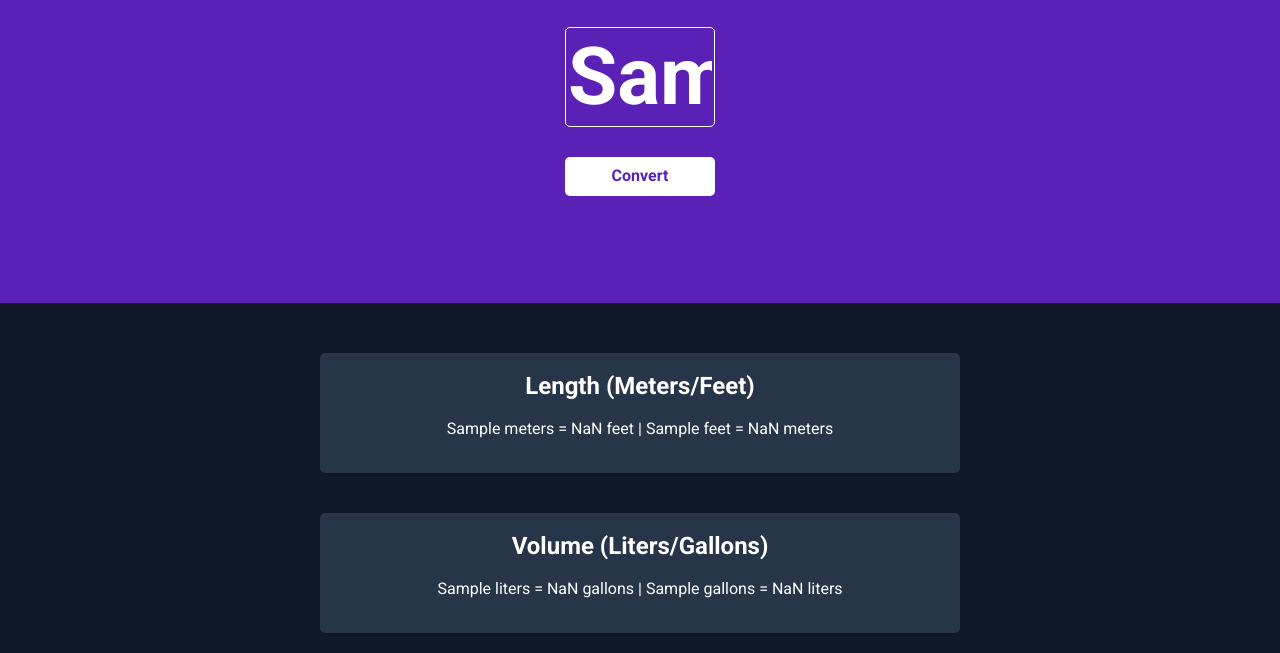
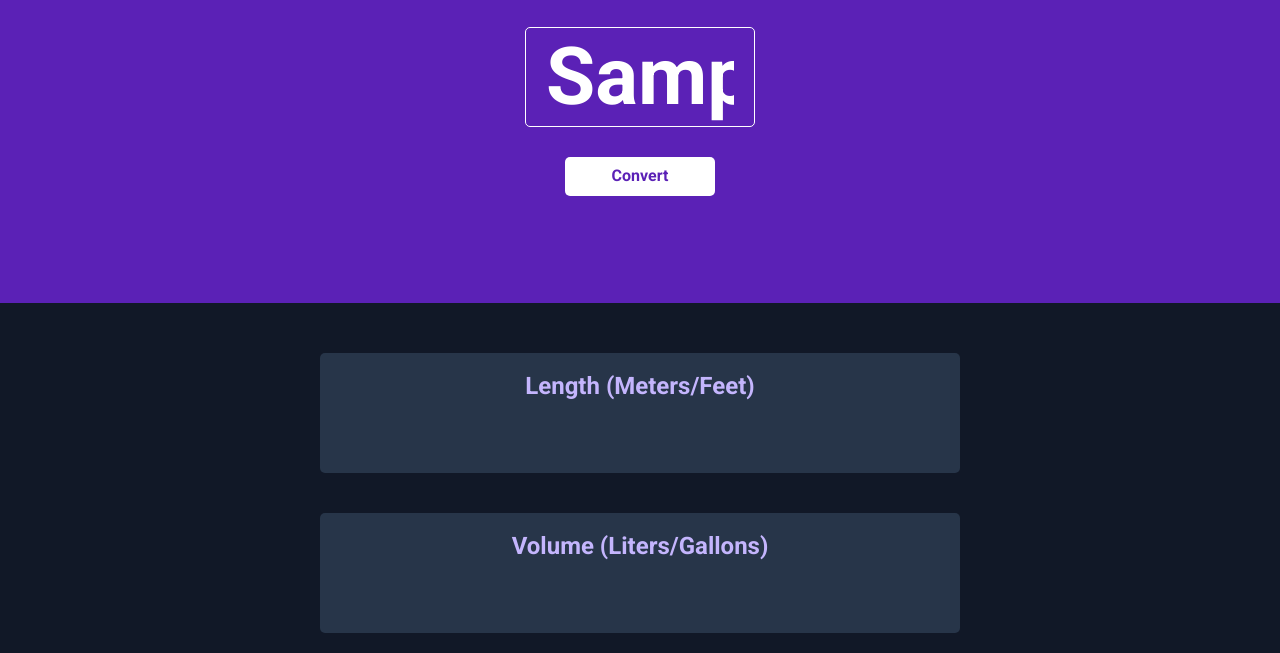
Before and after one commit to Sess254/unit_converter, a plain HTML site: page index.html in a window 1280 px wide. Both pictures are taken after typing "Sample" into the empty fields and a click on the button "Convert". Shown: the part 147-800 px from the top of the page. Drawn offline with nearby package versions, Linux system fonts and the light colour scheme.

Commit message:
made sure input is always a number plus more styling

```diff
--- a/index.css
+++ b/index.css
@@ -26,7 +26,7 @@ h1 {
 #input-el {
     font-size: 80px;
     height: 100px;
-    width: 150px;
+    width: 230px;
     border: 1px solid white;
     color: white;
     font-weight: bolder;
@@ -34,6 +34,7 @@ h1 {
     text-align: center;
     border-radius: 5px;
     background: #5B21B6;
+    padding: 20px;
 }
 
 
@@ -62,3 +63,7 @@ button {
     align-items: center;
     margin-top: 30px;
 }
+
+h2 {
+    color: #C4B5FD;
+}
--- a/index.html
+++ b/index.html
@@ -5,6 +5,7 @@
         <link rel="preconnect" href="https://fonts.gstatic.com" crossorigin>
         <link href="https://fonts.googleapis.com/css2?family=Roboto:ital,wght@0,100;0,300;0,400;0,500;0,700;0,900;1,100;1,300;1,400;1,500;1,700;1,900&display=swap" rel="stylesheet">
         <link rel="stylesheet" href="index.css">
+        <title>unit-converter</title>
     </head>
     <body>
         <div class="header">
--- a/index.js
+++ b/index.js
@@ -20,6 +20,9 @@ convertEl.addEventListener("click", function () {
 function convertLength (userInput) {
    userInput = inputEl.value;
 
+   if (userInput === "" || isNaN(Number(userInput))){
+    alert(`please enter a number`);
+   } else {
     let metric = userInput;
     let imperial = userInput;
     const conversionLengthFactor = 3.281;
@@ -35,3 +38,6 @@ function convertLength (userInput) {
     let resultMass = `${metric} kilograms = ${(metric * conversionMassFactor).toFixed(3)} pounds | ${imperial} pounds = ${(metric / conversionMassFactor).toFixed(3)} kilogramms`;
     massEl.textContent = resultMass;
    }
+
+
+}
```
Lines whose indentation alone changed are shown as unchanged.
